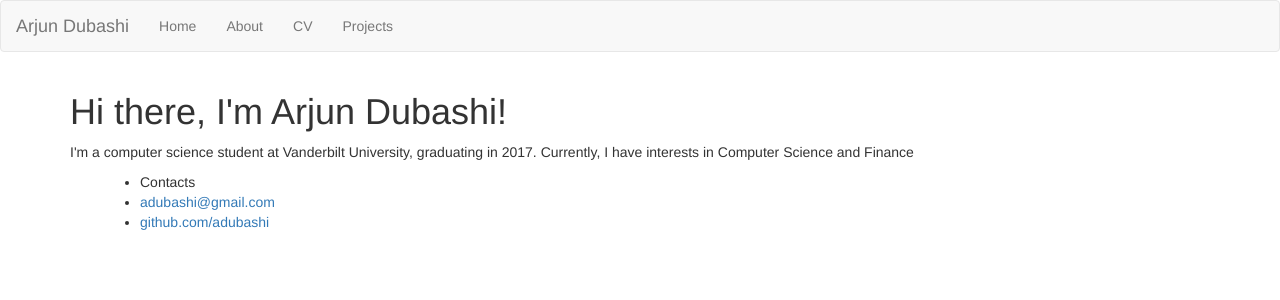
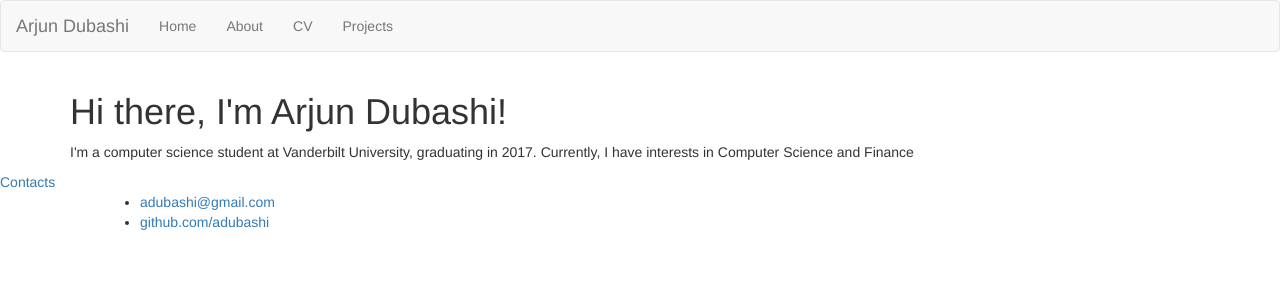
Before and after one commit to adubashi/adubashi.github.io, a Jekyll site: the page built from index.html, in a window 1280 px wide. Shown: the top 300 px of the page. Built offline with Jekyll 4.4.1, drawn with Linux system fonts in a browser that asks for light colours.

```diff
--- a/_layouts/default.html
+++ b/_layouts/default.html
@@ -21,8 +21,9 @@
 
 			</div><!-- /.container -->
 			<footer>
+			<a>Contacts</a>
 	    		<ul style="margin-left: 100px;">
-	    			<li>Contacts</li>
+
 	        		<li><a href="mailto:arjun.dubashi@vanderbilt.edu">adubashi@gmail.com</a></li>
 	        		<li><a href="https://github.com/adubashi">github.com/adubashi</a></li>
 			</ul>
```
